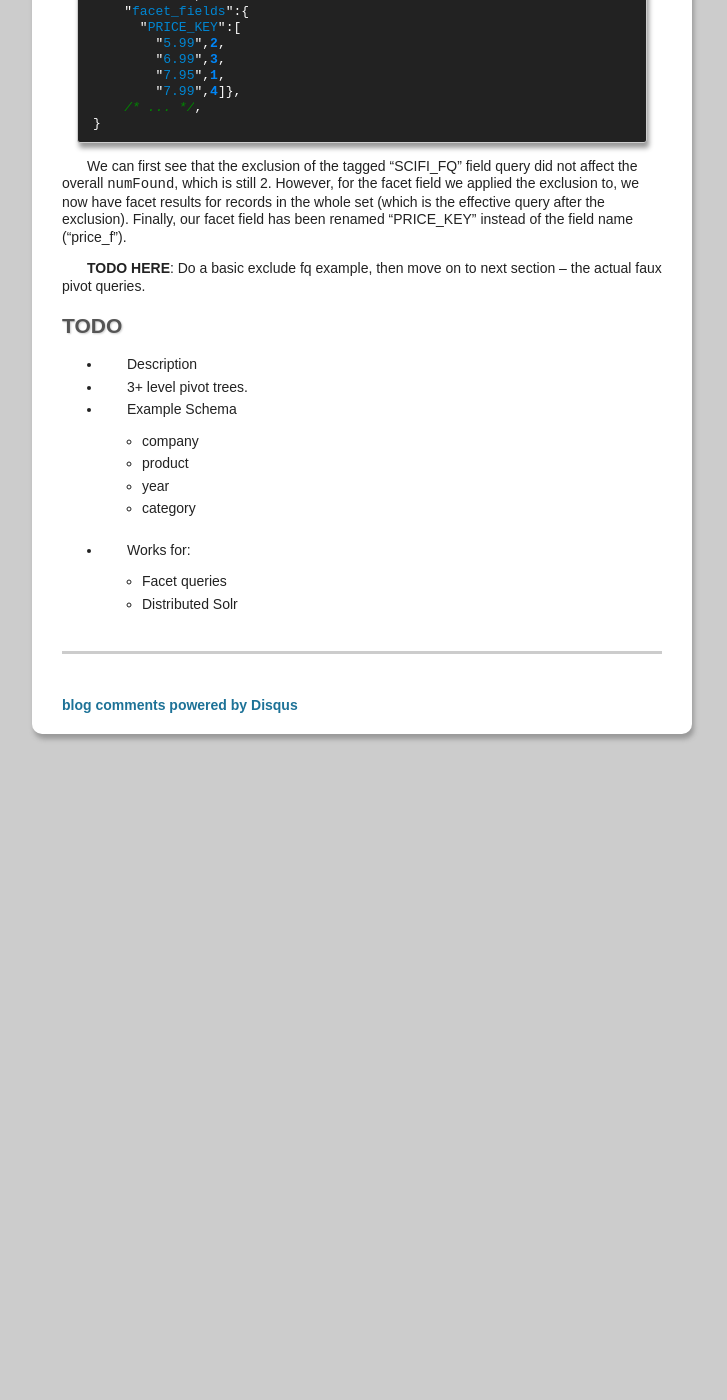
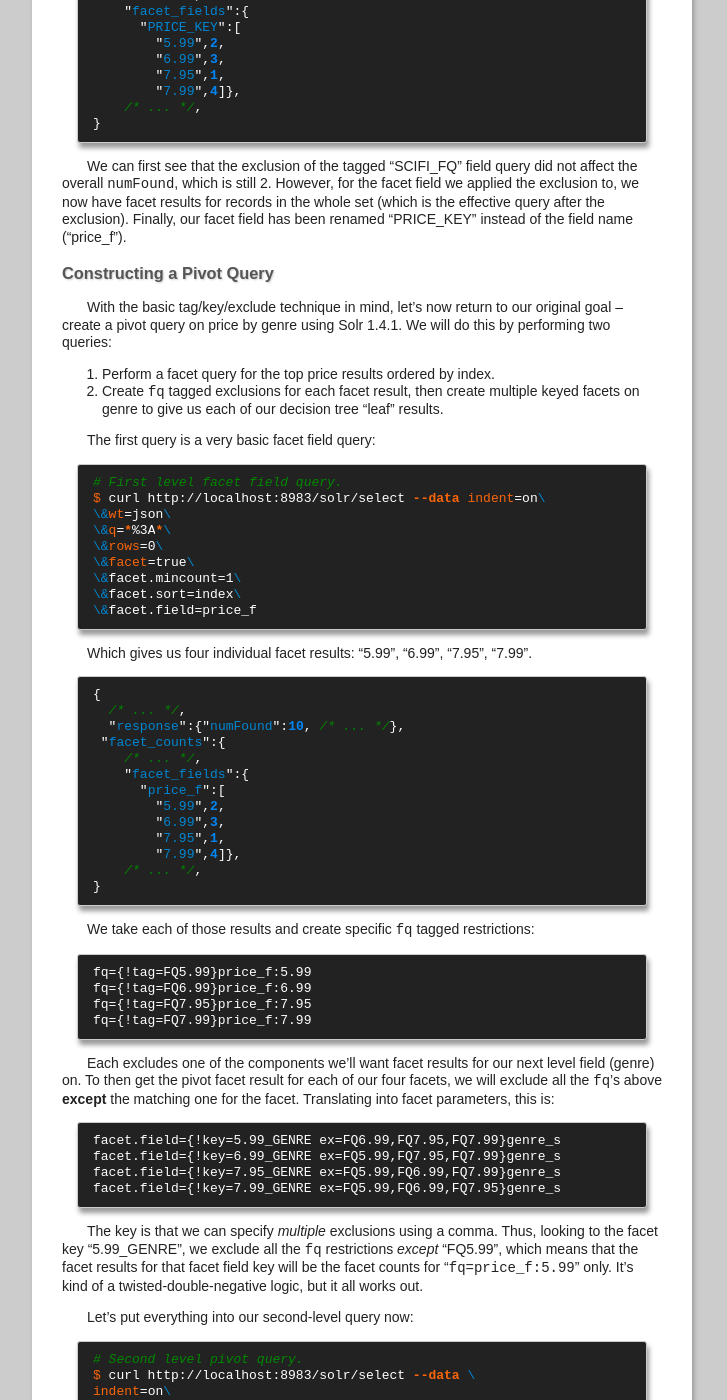
Before and after one commit to ryan-roemer/loose-bits, a Jekyll site: the page built from _posts/2011-09-19-pivot-facets-solr.md, in a window 1280 px wide and 1400 px high, scrolled down 4558 px. Shown: the whole window, without its empty margins (278-1005 px from the left). Built offline with Jekyll 4.4.1, drawn with Linux system fonts in a browser that asks for light colours; Markdown is read by kramdown in place of the engine named in the settings; comment, search, counter and statistics services are not loaded; before the commit the page ends 5322 px from its top, so only the background shows below that; some of the changed text lies outside the part shown.

Commit message:
Solr Post: Insert the faux pivot facet example.

```diff
--- a/_posts/2011-09-19-pivot-facets-solr.md
+++ b/_posts/2011-09-19-pivot-facets-solr.md
@@ -35,7 +35,7 @@ the Solr 4.0 distribution (located at "solr_4.0_path/solr/example").
 Let's start the Solr process:
 
 {% highlight bash %}
-# Start Solr as non-daemon
+# Start Solr as non-daemon.
 $ cd solr_4.0_path/solr/example
 $ java -jar start.jar
 {% endhighlight %}
@@ -179,7 +179,7 @@ I ended up running my Solr 1.4.1 server on port 8984, so that I could also
 keep the Solr 4.0 server running on port 8983. Here's what I did:
 
 {% highlight bash %}
-# Start Solr as non-daemon
+# Start Solr as non-daemon.
 $ cd solr_1.4.1_path/solr/example
 $ java -Djetty.port=8984 -jar start.jar
 
@@ -288,13 +288,159 @@ in the whole set (which is the effective query after the exclusion). Finally,
 our facet field has been renamed "PRICE_KEY" instead of the field name
 ("price_f").
 
+### Constructing a Pivot Query
+
+With the basic tag/key/exclude technique in mind, let's now return to our
+original goal -- create a pivot query on price by genre using Solr 1.4.1.
+We will do this by performing two queries:
+
+1. Perform a facet query for the top price results ordered by index.
+2. Create ``fq`` tagged exclusions for each facet result, then create multiple
+   keyed facets on genre to give us each of our decision tree "leaf" results.
+
+The first query is a very basic facet field query:
+
+{% highlight bash %}
+# First level facet field query.
+$ curl http://localhost:8983/solr/select --data indent=on\
+\&wt=json\
+\&q=*%3A*\
+\&rows=0\
+\&facet=true\
+\&facet.mincount=1\
+\&facet.sort=index\
+\&facet.field=price_f
+{% endhighlight %}
+
+Which gives us four individual facet results: "5.99", "6.99", "7.95", "7.99".
+
+{% highlight javascript %}
+{
+  /* ... */,
+  "response":{"numFound":10, /* ... */},
+ "facet_counts":{
+    /* ... */,
+    "facet_fields":{
+      "price_f":[
+        "5.99",2,
+        "6.99",3,
+        "7.95",1,
+        "7.99",4]},
+    /* ... */,
+}
+{% endhighlight %}
+
+We take each of those results and create specific ``fq`` tagged restrictions:
+
+{% highlight text %}
+fq={!tag=FQ5.99}price_f:5.99
+fq={!tag=FQ6.99}price_f:6.99
+fq={!tag=FQ7.95}price_f:7.95
+fq={!tag=FQ7.99}price_f:7.99
+{% endhighlight %}
+
+Each excludes one of the components we'll want facet results for our next
+level field (genre) on. To then get the pivot facet result for each of our
+four facets, we will exclude all the ``fq``'s above **except** the matching
+one for the facet. Translating into facet parameters, this is:
+
+{% highlight text %}
+facet.field={!key=5.99_GENRE ex=FQ6.99,FQ7.95,FQ7.99}genre_s
+facet.field={!key=6.99_GENRE ex=FQ5.99,FQ7.95,FQ7.99}genre_s
+facet.field={!key=7.95_GENRE ex=FQ5.99,FQ6.99,FQ7.99}genre_s
+facet.field={!key=7.99_GENRE ex=FQ5.99,FQ6.99,FQ7.95}genre_s
+{% endhighlight %}
+
+The key is that we can specify *multiple* exclusions using a comma. Thus,
+looking to the facet key "5.99_GENRE", we exclude all the ``fq`` restrictions
+*except* "FQ5.99", which means that the facet results for that facet field
+key will be the facet counts for "``fq=price_f:5.99``" only. It's kind of a
+twisted-double-negative logic, but it all works out.
+
+Let's put everything into our second-level query now:
+
+{% highlight bash %}
+# Second level pivot query.
+$ curl http://localhost:8983/solr/select --data \
+indent=on\
+\&wt=json\
+\&q=*%3A*\
+\&rows=0\
+\&facet=true\
+\&facet.mincount=1\
+\&facet.sort=index\
+\&fq={\!tag=FQ5.99}price_f:5.99\
+\&fq={\!tag=FQ6.99}price_f:6.99\
+\&fq={\!tag=FQ7.95}price_f:7.95\
+\&fq={\!tag=FQ7.99}price_f:7.99\
+\&facet.field={\!key=5.99_GENRE\ ex=FQ6.99\,FQ7.95\,FQ7.99}genre_s\
+\&facet.field={\!key=6.99_GENRE\ ex=FQ5.99\,FQ7.95\,FQ7.99}genre_s\
+\&facet.field={\!key=7.95_GENRE\ ex=FQ5.99\,FQ6.99\,FQ7.99}genre_s\
+\&facet.field={\!key=7.99_GENRE\ ex=FQ5.99\,FQ6.99\,FQ7.95}genre_s
+{% endhighlight %}
+
+Which gives us the "leaves" of the decision tree with our result keys:
+"5.99_GENRE", "6.99_GENRE", "7.95_GENRE", and "7.99_GENRE".
+
+{% highlight javascript %}
+{
+  /* ... */,
+  "response":{"numFound":10, /* ... */},
+ "facet_counts":{
+    /* ... */,
+    "facet_fields":{
+      "5.99_GENRE":[
+        "fantasy",2],
+      "6.99_GENRE":[
+        "fantasy",2,
+        "scifi",1],
+      "7.95_GENRE":[
+        "fantasy",1],
+      "7.99_GENRE":[
+        "fantasy",3,
+        "scifi",1]},
+    /* ... */,
+}
+{% endhighlight %}
+
+Looking at our original Solr 4.0 pivot query, we can cobble together our
+two Solr 1.4.1 queries to get the equivalent results. In the end, both produce
+the following decision tree for price by genre:
+
+* 5.99: 2
+
+  * fantasy: 2
+
+* 6.99: 3
+
+  * fantasy: 2
+  * scifi: 1
+
+* 7.95: 1
+
+  * fantasy: 1
+
+* 7.99: 4
+
+  * fantasy: 3
+  * scifi: 1
+
+
+## Discussion and Practical Implications
 
 
 
 
+**TODO HERE**:
 
-**TODO HERE**: Do a basic exclude fq example, then move on to next section --
-the actual faux pivot queries.
+1. The above example doesn't buy us a whole lot that we could do in two more
+   basic facet field 1.4.1 queries, but the method is generally applicable
+   which helps a lot for n * m situations where n and m are large.
+2. Want to programatically implement this, because (1) you won't know how
+   many results you have, and (2) it gets complicated very quickly.
+3. Performance: Hits Solr with a lot more separate fq's than separate queries,
+   so not necessarily lightening the load on Solr. The main point here is to
+   reduce the number of queries.
 
 
 
```
Also changed, not shown: other parts of _posts/2011-09-19-pivot-facets-solr.md (+2 -2 lines).
